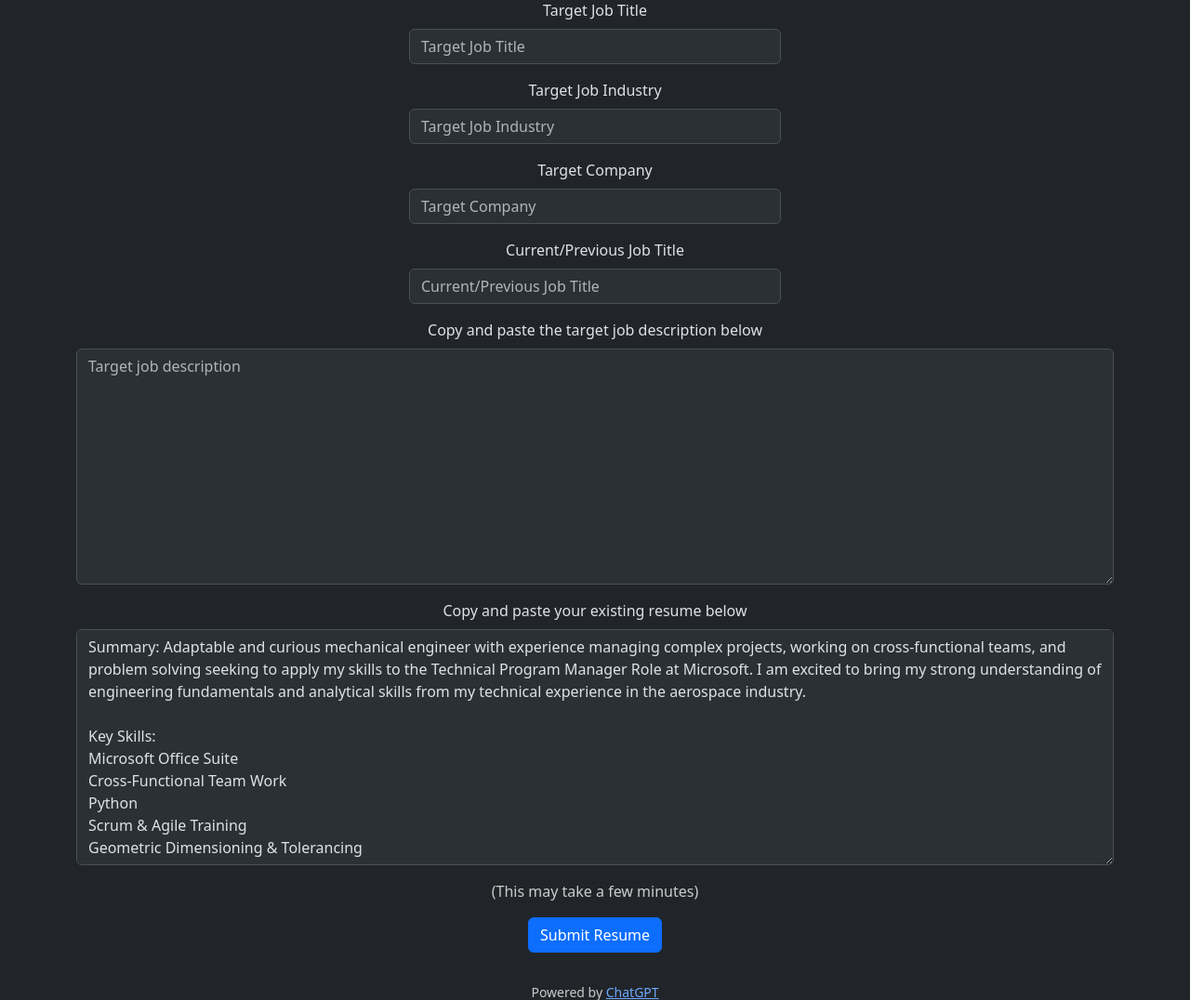
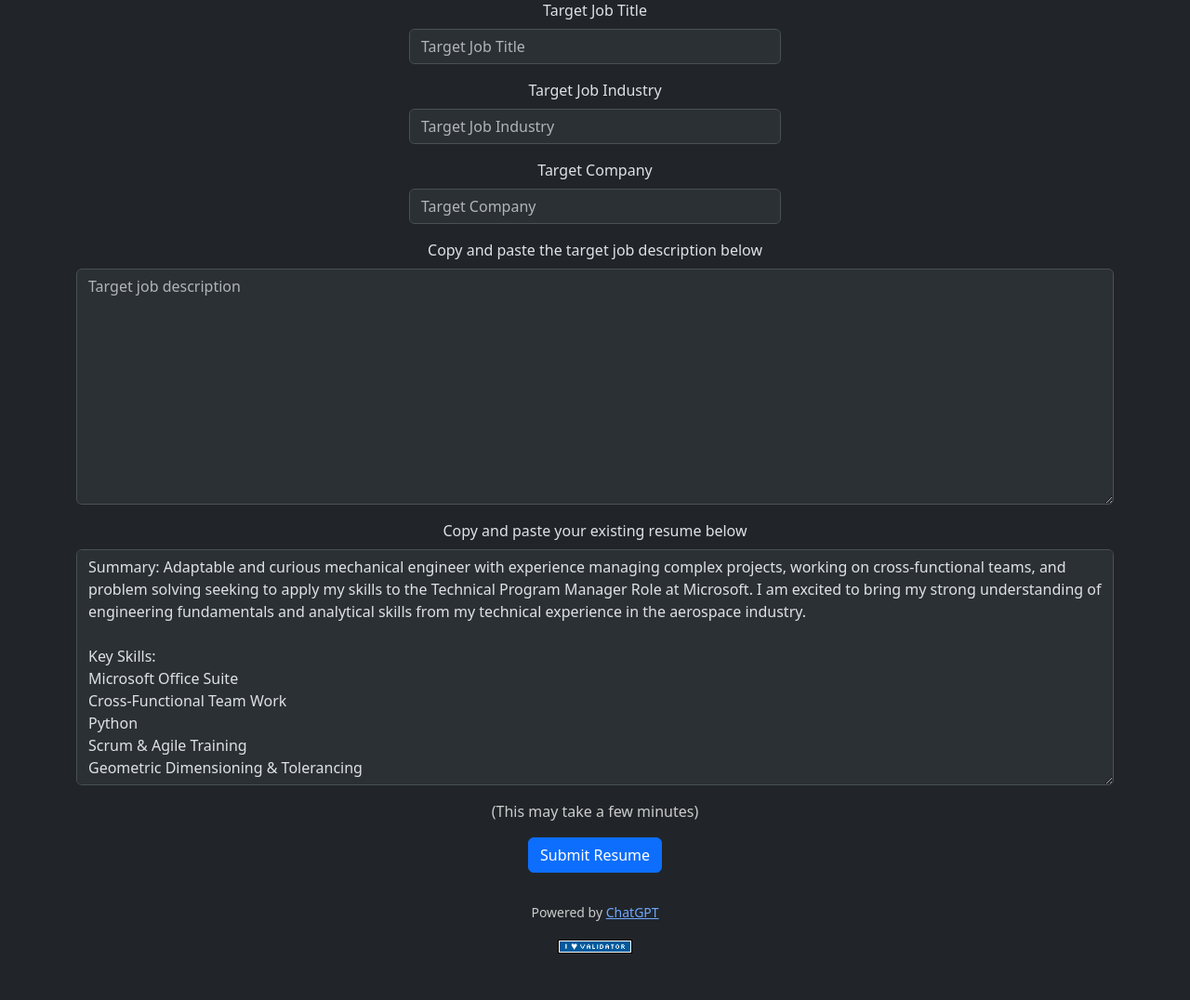
Before and after one commit to jadonvanyo/resi.ai, a Flask app: page / in a window 1280 px wide. Shown: the part 244-1320 px from the top of the page at 93% size. After the commit the page ends 1270 px from the top, so only its background shows below. Run offline with Flask 3, Linux system fonts and the light colour scheme; a user stored in the database is signed in; data comes from the database, SQL or seed files in the repository; some libraries are stand-ins or nearby versions.

Commit message:
eliminated previous job field

```diff
--- a/app.py
+++ b/app.py
@@ -9,8 +9,6 @@ import re
 from werkzeug.security import check_password_hash, generate_password_hash
 
 from helpers import api_key_validation, apology, decrypt_key, encrypt_key, get_differences, get_fernet_instance, get_imp_resp, get_tailored_resume, login_required, price_estimation, price_estimator_prompts, usd
-
-# TODO: Set length limits on any inputs
 
 # Configure application
 app = Flask(__name__)
@@ -81,14 +79,6 @@ def index():
             return jsonify({
                 'status': 'error',
                 'message': 'Target Company too long'
-            })
-
-        # TODO: Eliminate this field
-        # Ensure that the user entered their current/previous job
-        elif not request.form.get("prevjob"):
-            return jsonify({
-                'status': 'error',
-                'message': 'Missing current/previous job'
             })
 
         # Ensure that the user entered a job description
@@ -163,7 +153,6 @@ def index():
             request.form.get("industry"),
             request.form.get("jobdescription"),
             request.form.get("jobtitle"),
-            request.form.get("prevjob"),
             resume
         )
 
--- a/helpers.py
+++ b/helpers.py
@@ -172,7 +172,7 @@ def get_differences(api_key, original_resume, tailored_resume, temp=1):
     return completion.choices[0].message.content
 
 
-def get_tailored_resume(api_key, company, imp_resp, industry, jobdescription, jobtitle, prevjob, resume, temp=1):
+def get_tailored_resume(api_key, company, imp_resp, industry, jobdescription, jobtitle, resume, temp=1):
     """Generate a tailored resume from OpenAI"""
     openai.api_key = f"{api_key}"
 
--- a/templates/index.html
+++ b/templates/index.html
@@ -27,11 +27,6 @@
         <div class="mb-3 form-container">
             <label class="form-label" for="company">Target Company</label>
             <input type="text" class="form-control" id="company" maxlength="50" name="company" placeholder="Target Company" required>
-        </div>
-
-        <div class="mb-3 form-container">
-            <label class="form-label" for="prevjob">Current/Previous Job Title</label>
-            <input type="text" class="form-control" id="prevjob" name="prevjob" placeholder="Current/Previous Job Title" required>
         </div>
 
         <div class="mb-3">
```
